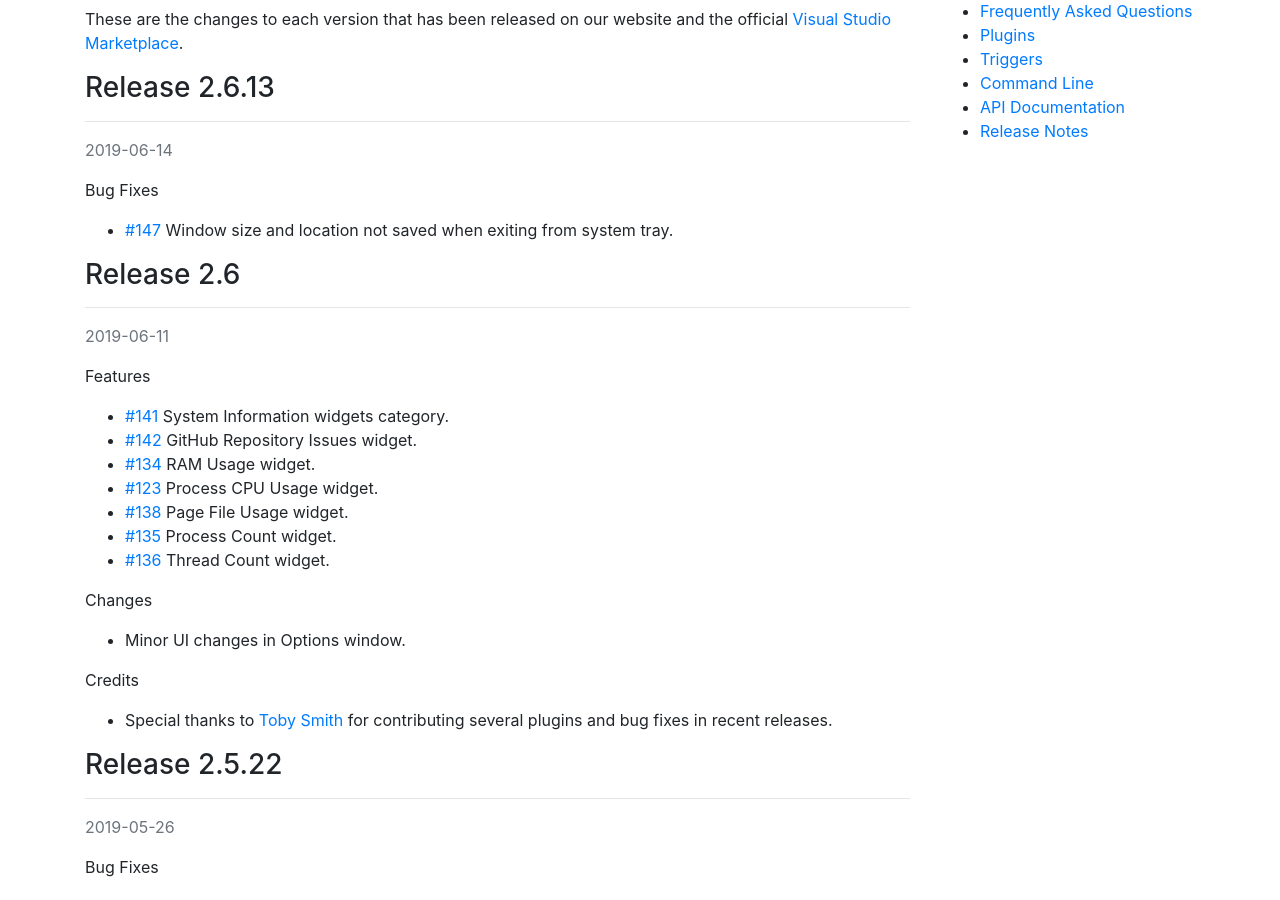
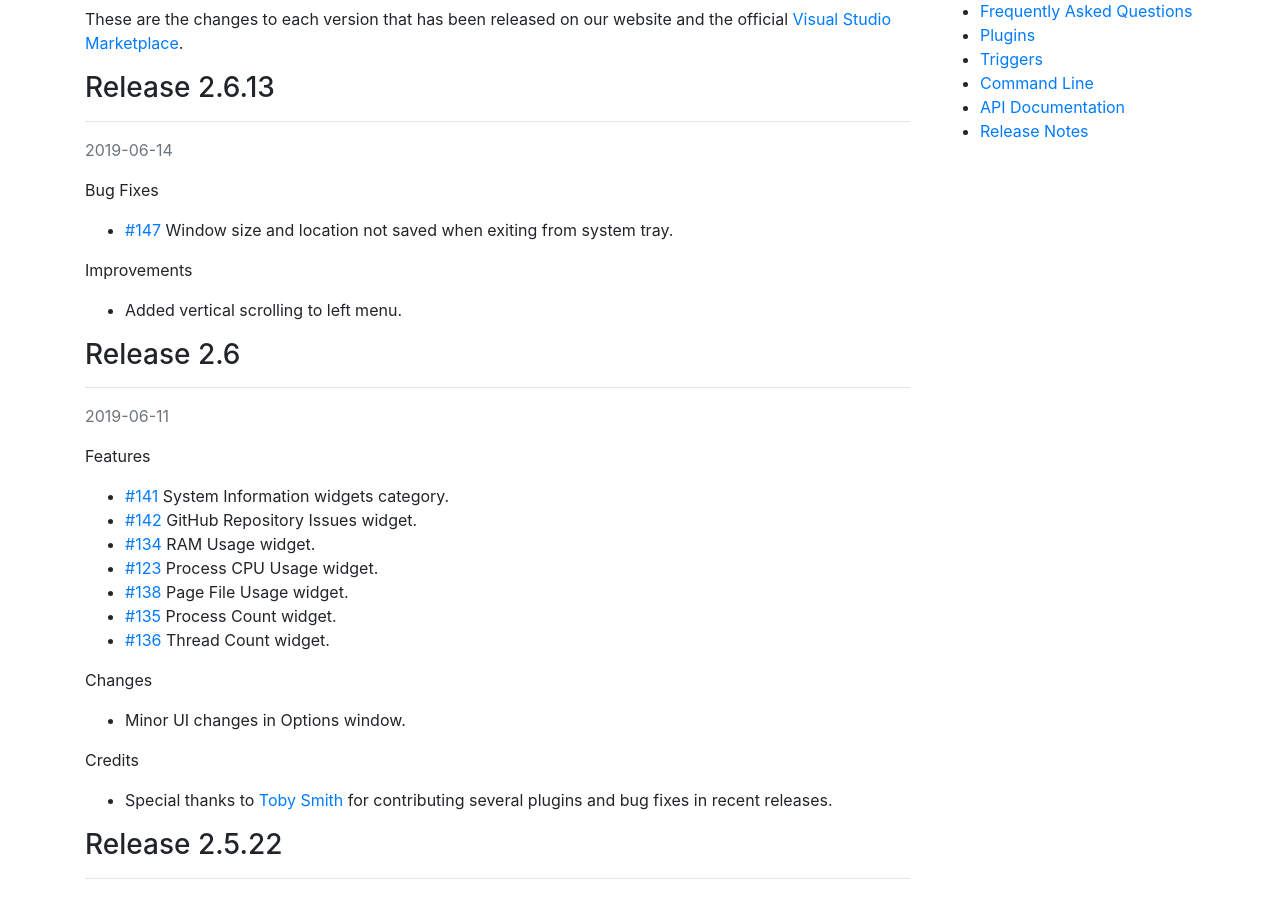
Before and after one commit to AnyStatus/anystatus.github.io, a Jekyll site: the page built from docs/releases.md, in a window 1280 px wide and 900 px high, scrolled down 316 px. Built offline with Jekyll 4.4.1, drawn with Linux system fonts in a browser that asks for light colours; comment, search, counter and statistics services are not loaded.

Commit message:
Mr Hyde was here …

```diff
--- a/docs/releases.md
+++ b/docs/releases.md
@@ -14,6 +14,10 @@ These are the changes to each version that has been released on our website and
 Bug Fixes
 
 - [#147](https://github.com/AnyStatus/Support/issues/147) Window size and location not saved when exiting from system tray.
+
+Improvements
+
+- Added vertical scrolling to left menu.
 
 ### Release 2.6
 ------------------
```
